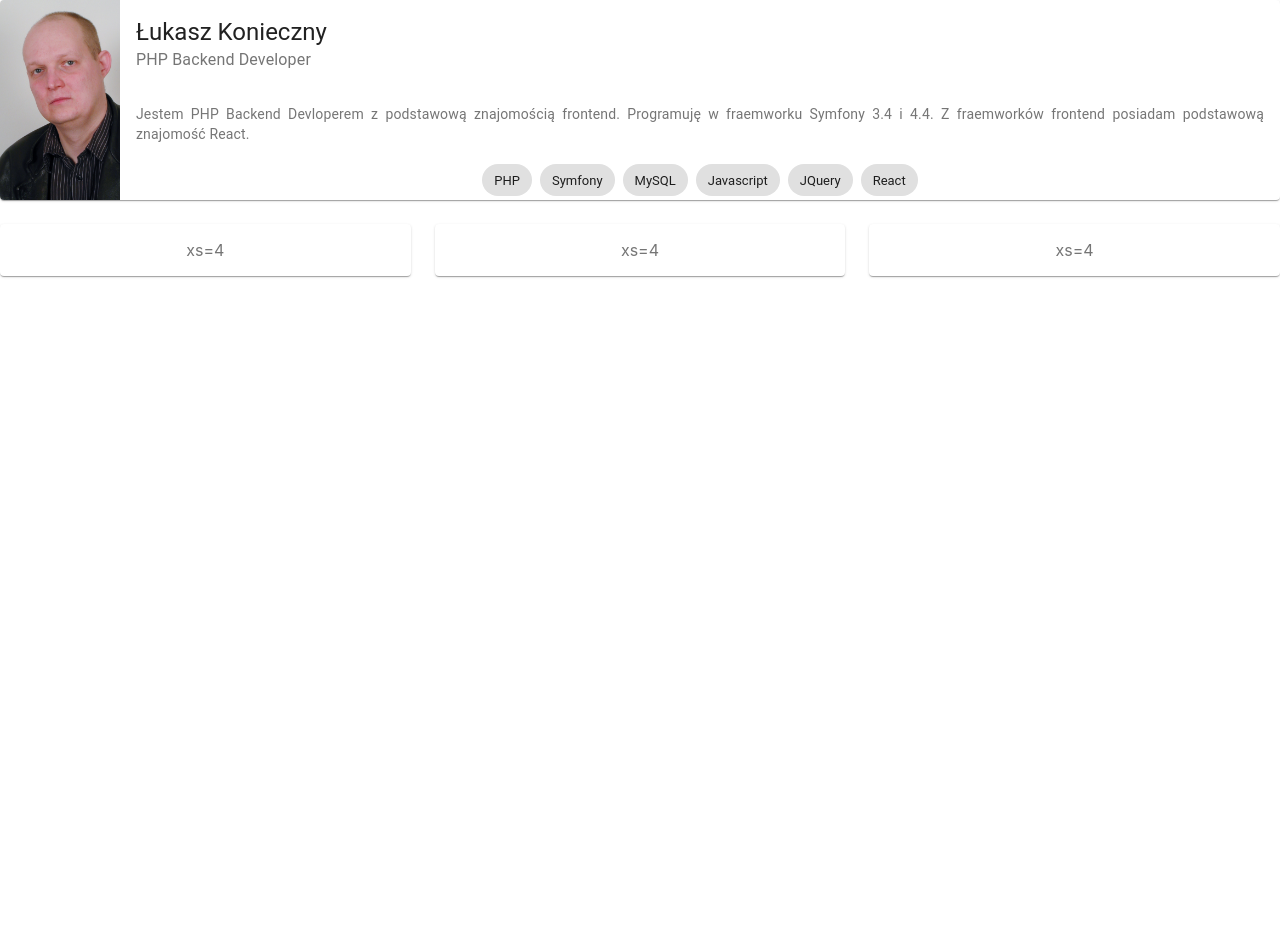
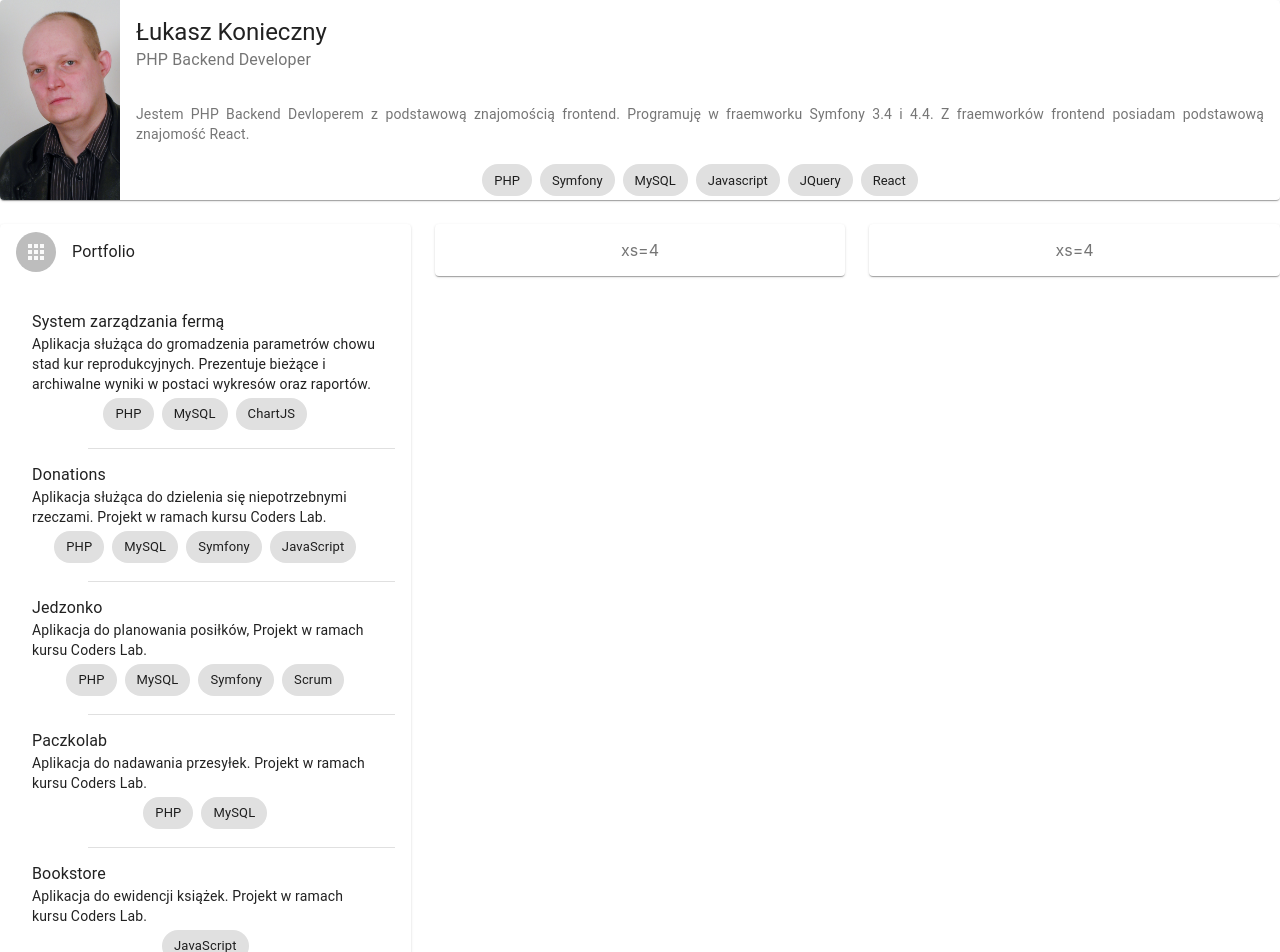
Before and after one commit to LookasNorman/lookas-site, a React (Create React App) app: page / in a window 1280 px wide. Shown: the top 952 px of the page. Before the commit the page ends 800 px from the top, so only its background shows below. Built offline with nearby package versions, Linux system fonts and the light colour scheme.

Commit message:
Added Portfolio component

```diff
--- a/src/App.js
+++ b/src/App.js
@@ -3,6 +3,7 @@ import { makeStyles } from '@material-ui/core/styles'
 import Paper from '@material-ui/core/Paper'
 import Grid from '@material-ui/core/Grid'
 import AboutMe from './components/AboutMe'
+import Portfolio from './components/Portfolio'
 
 const useStyles = makeStyles((theme) => ({
   root: {
@@ -25,7 +26,7 @@ export default function CenteredGrid() {
           <AboutMe />
         </Grid>
         <Grid item xs={4}>
-          <Paper className={classes.paper}>xs=4</Paper>
+          <Portfolio />
         </Grid>
         <Grid item xs={4}>
           <Paper className={classes.paper}>xs=4</Paper>
--- /dev/null
+++ b/src/components/Portfolio.js
@@ -0,0 +1,144 @@
+import React from 'react'
+import { makeStyles } from '@material-ui/core/styles'
+import Card from '@material-ui/core/Card'
+import CardContent from '@material-ui/core/CardContent'
+import Typography from '@material-ui/core/Typography'
+import ListItemAvatar from '@material-ui/core/ListItemAvatar'
+import Avatar from '@material-ui/core/Avatar'
+import Apps from '@material-ui/icons/Apps'
+import { Divider, ListItem, ListItemText } from '@material-ui/core'
+import Chip from '@material-ui/core/Chip'
+
+const useStyles = makeStyles((theme) => ({
+  root: {
+    display: 'flex',
+  },
+  details: {
+    display: 'flex',
+    flexDirection: 'column',
+  },
+  content: {
+    flex: '1 0 auto',
+  },
+  chip: {
+    display: 'flex',
+    justifyContent: 'center',
+    flexWrap: 'wrap',
+    '& > *': {
+      margin: theme.spacing(0.5),
+    },
+  },
+  inline: {
+    display: 'inline',
+  },
+}))
+
+export default function Portfolio() {
+  const classes = useStyles()
+
+  return (
+    <Card className={classes.root}>
+      <div className={classes.details}>
+        <ListItem>
+          <ListItemAvatar>
+            <Avatar>
+              <Apps />
+            </Avatar>
+          </ListItemAvatar>
+          <ListItemText primary="Portfolio" />
+        </ListItem>
+        <CardContent className={classes.content}>
+          <ListItem>
+            <ListItemText
+              primary="System zarządzania fermą"
+              secondary={
+                <React.Fragment>
+                  <Typography component="span" variant="body2" className={classes.inline} color="textPrimary">
+                    Aplikacja służąca do gromadzenia parametrów chowu stad kur reprodukcyjnych. Prezentuje bieżące i
+                    archiwalne wyniki w postaci wykresów oraz raportów.
+                  </Typography>
+                  <div className={classes.chip}>
+                    <Chip label="PHP" />
+                    <Chip label="MySQL" />
+                    <Chip label="ChartJS" />
+                  </div>
+                </React.Fragment>
+              }
+            />
+          </ListItem>
+          <Divider variant="inset" />
+          <ListItem>
+            <ListItemText
+              primary="Donations"
+              secondary={
+                <React.Fragment>
+                  <Typography component="span" variant="body2" className={classes.inline} color="textPrimary">
+                    Aplikacja służąca do dzielenia się niepotrzebnymi rzeczami. Projekt w ramach kursu Coders Lab.
+                  </Typography>
+                  <div className={classes.chip}>
+                    <Chip label="PHP" />
+                    <Chip label="MySQL" />
+                    <Chip label="Symfony" />
+                    <Chip label="JavaScript" />
+                  </div>
+                </React.Fragment>
+              }
+            />
+          </ListItem>
+          <Divider variant="inset" />
+          <ListItem>
+            <ListItemText
+              primary="Jedzonko"
+              secondary={
+                <React.Fragment>
+                  <Typography component="span" variant="body2" className={classes.inline} color="textPrimary">
+                    Aplikacja do planowania posiłków, Projekt w ramach kursu Coders Lab.
+                  </Typography>
+                  <div className={classes.chip}>
+                    <Chip label="PHP" />
+                    <Chip label="MySQL" />
+                    <Chip label="Symfony" />
+                    <Chip label="Scrum" />
+                  </div>
+                </React.Fragment>
+              }
+            />
+          </ListItem>
+          <Divider variant="inset" />
+          <ListItem>
+            <ListItemText
+              primary="Paczkolab"
+              secondary={
+                <React.Fragment>
+                  <Typography component="span" variant="body2" className={classes.inline} color="textPrimary">
+                    Aplikacja do nadawania przesyłek. Projekt w ramach kursu Coders Lab.
+                  </Typography>
+                  <div className={classes.chip}>
+                    <Chip label="PHP" />
+                    <Chip label="MySQL" />
+                  </div>
+                </React.Fragment>
+              }
+            />
+          </ListItem>
+          <Divider variant="inset" />
+          <ListItem>
+            <ListItemText
+              primary="Bookstore"
+              secondary={
+                <React.Fragment>
+                  <Typography component="span" variant="body2" className={classes.inline} color="textPrimary">
+                    Aplikacja do ewidencji książek. Projekt w ramach kursu Coders Lab.
+                  </Typography>
+                  <div className={classes.chip}>
+                    <Chip label="JavaScript" />
+                  </div>
+                </React.Fragment>
+              }
+            />
+          </ListItem>
+        </CardContent>
+      </div>
+    </Card>
+  )
+}
```
